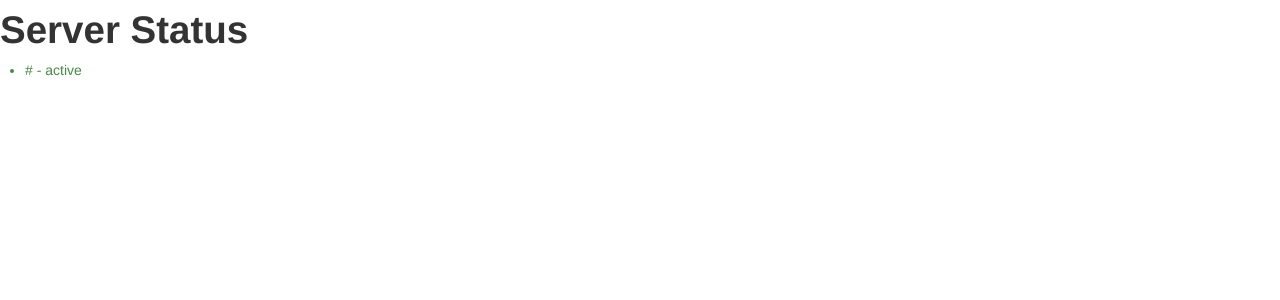
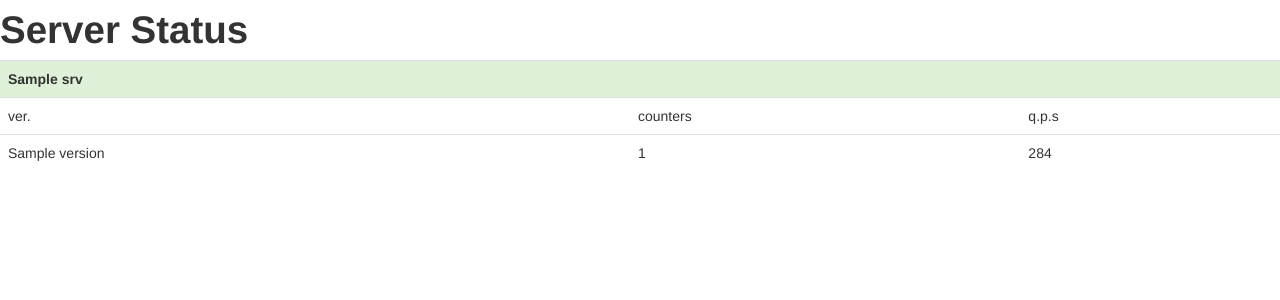
Before and after one commit to Shemela/monitoring_app, a Flask app: template monitoring/templates/hosts_status.html in a window 1280 px wide. Shown: the top 300 px of the page. Run offline with Flask 2, Linux system fonts and the light colour scheme; the template is opened without the code that fills it: most values are stand-ins (such as "Sample title", 1, 10 or a date in 2020); some libraries are stand-ins or nearby versions.

Commit message:
Get server info. Change template

```diff
--- a/gunicorn.conf.py
+++ b/gunicorn.conf.py
@@ -1,5 +1,3 @@
-import os
-
 bind = '127.0.0.1:8000'
 workers = 1
 backlog = 2048
--- a/monitoring/host_status.py
+++ b/monitoring/host_status.py
@@ -1,7 +1,5 @@
 # -*- coding: utf-8 -
 from flask import render_template
-from flaskr import app
-
 
 
 def app(environ, start_response):
@@ -10,7 +8,7 @@ def app(environ, start_response):
     data = render_template('monitoring/templates/hosts_status.html')
     status = '200 OK'
     response_headers = [
-        ('Content-type','text/html'),
+        ('Content-type', 'text/html'),
         ('Content-Length', str(len(data)))
     ]
     start_response(status, response_headers)
--- a/monitoring/templates/base.html
+++ b/monitoring/templates/base.html
@@ -2,6 +2,7 @@
 <html>
 <head>
     <title>Monitoring system</title>
+    <script src="http://ajax.googleapis.com/ajax/libs/jquery/1.9.1/jquery.min.js"></script>
     <script src="/static/js/bootstrap.min.js"></script>
     <link rel="stylesheet" type="text/css" href="/static/css/bootstrap.min.css">
 </head>
--- a/monitoring/templates/hosts_status.html
+++ b/monitoring/templates/hosts_status.html
@@ -1,11 +1,38 @@
 {% extends "base.html" %}
 {% block body %}
 <h1>Server Status</h1>
-<ul>
-{% for srv in servers %}
-        <li class="{% if srv.status %}text-success{% else %}text-error{% endif %}"
-                >{{ srv.url }} {% if srv.status %} - {{ srv.status }}{% else %} - server down{% endif %}</li>
-{% endfor %}
-
-</ul>
+<table class="table">
+  {% for srv in servers %}
+    <tr class="{% if servers[srv].status %}success{% else %}error{% endif %}">
+        <td colspan="3"><strong>{{ srv }}</strong></td>
+    </tr>
+    <tr><td>ver.</td><td>counters</td><td>q.p.s</td></tr>
+    {% if servers[srv].counters %}
+        {% for counter in servers[srv].counters %}
+        <tr>
+            {% if loop.index == 1 %}
+                <td rowspan="{{ servers[srv].counters|length }}">{{ servers[srv].info['version'] }}</td>
+            {% endif %}
+            <td>{{ counter }}</td><td>284</td>
+        </tr>
+        {% endfor %}
+    {% endif %}
+  {% endfor %}
+</table>
+<script type="text/javascript">
+    $('.success').popover({'title':'Сервер работает',
+        'content': '<span class="text-success">Зеленый</span> - сервер ответил на запрос;<br />' +
+                   '<span class="text-error">Красный</span> - сервер не отвечает.',
+        'html': true,
+        'trigger': 'hover focus',
+        'placement': 'top'
+    })
+    $('.error').popover({'title':'Сервер не отвечает',
+        'content': '<span class="text-success">Зеленый</span> - сервер ответил на запрос;<br />' +
+                   '<span class="text-error">Красный</span> - сервер не отвечает.',
+        'html': true,
+        'trigger': 'hover focus',
+        'placement': 'top'
+    })
+</script>
 {% endblock %}
--- a/flaskr.py
+++ b/run.py
@@ -9,8 +9,6 @@
 import os
 
 from flask import Flask
-from jinja2 import PackageLoader
-from monitoring.urls import render_template
 from monitoring.views.base import IndexView
 
 app = Flask(__name__, static_folder='static')
--- a/settings.py
+++ b/settings.py
@@ -2,5 +2,4 @@ APP_HOSTS = ['http://192.168.88.35:45600/',
              'http://192.168.88.36:45600/',
              'http://192.168.88.110:45600/',
              'http://192.168.88.112:45600/',
-             'http://192.168.88.113:45600/'
-]
+             'http://192.168.88.113:45600/']
--- a/setup.py
+++ b/setup.py
@@ -23,4 +23,4 @@ setup(
     packages=find_packages(),
     include_package_data=True,
     zip_safe=False,
-    )
+)
```
Also changed, not shown: monitoring/views/base.py (+30 -16 lines), monitoring/__init__.py (line endings or trailing spaces), monitoring/urls.py (line endings or trailing spaces), 1 other file.
